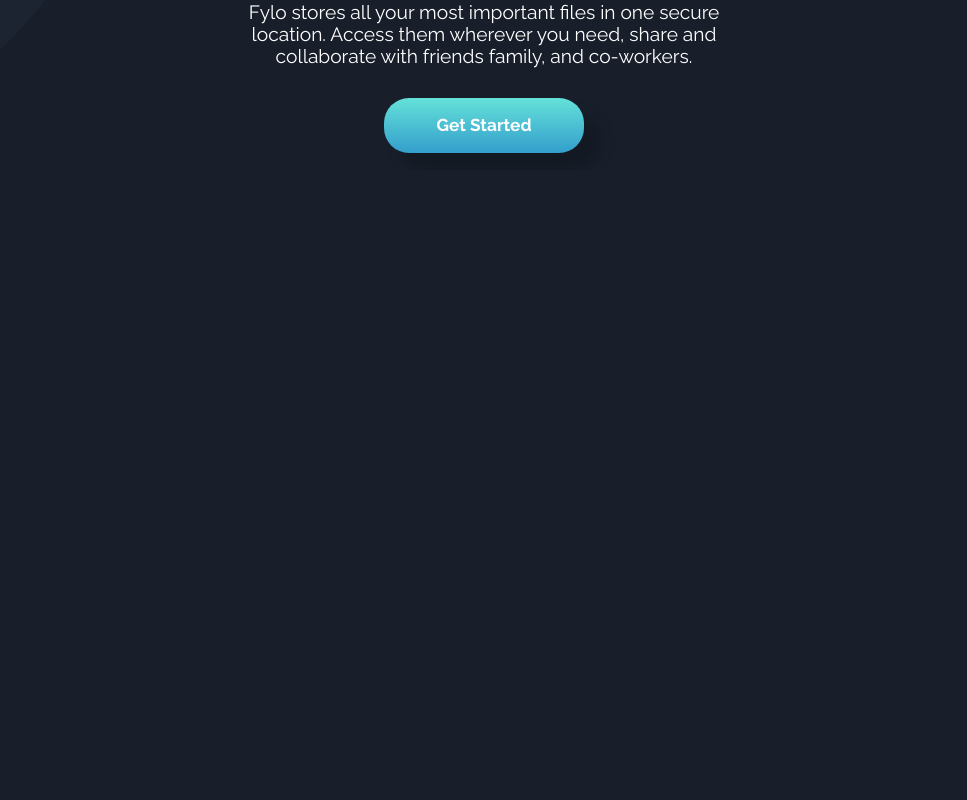
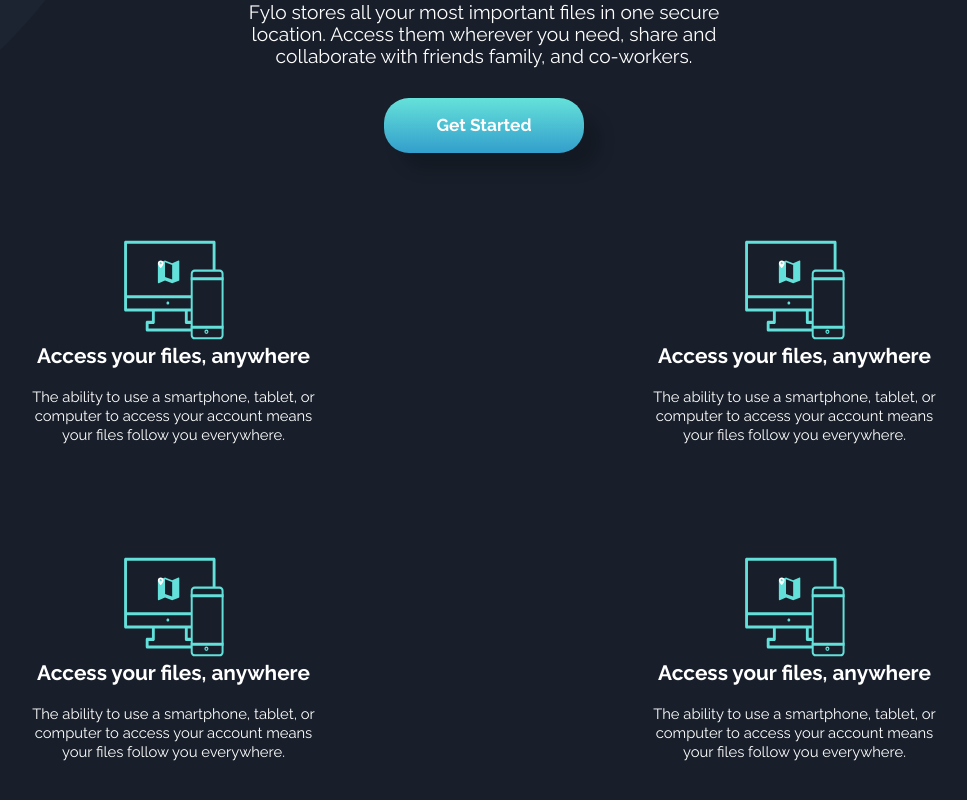
Before and after one commit to DonquixoteSabo/fylo-dark-theme, a Next.js app: page / in a window 1280 px wide. Shown: the part 801-1601 px from the top of the page, without its empty margins (156-1123 px from the left). Before the commit the page ends 971 px from the top, so only its background shows below. Built offline with nearby package versions, Linux system fonts and the light colour scheme.

Commit message:
feat: :sparkles: Add Cart component

```diff
--- /dev/null
+++ b/components/CartsItem.js
@@ -0,0 +1,39 @@
+import styled from 'styled-components';
+
+import Image from 'next/image';
+
+const Cart = styled.li`
+  display: flex;
+  flex-direction: column;
+  align-items: center;
+  margin: 2em;
+  color: ${({ theme }) => theme.colors.neutral};
+  max-width: 350px;
+
+  @media screen and (min-width: 786px) {
+    width: 50%;
+  }
+`;
+
+const Title = styled.header`
+  font: 700 1.3rem/2rem 'Raleway', sans-serif;
+  text-align: center;
+`;
+
+const Text = styled.p`
+  text-align: center;
+  font: 400 0.925rem/1.2rem 'Raleway', sans-serif;
+  margin: 1em 0;
+`;
+
+const StyledImage = styled(Image)``;
+
+export default function CartsItem({ title, content, img, alt }) {
+  return (
+    <Cart>
+      <StyledImage src={img} alt={alt} width={100} height={100} />
+      <Title>{title}</Title>
+      <Text>{content}</Text>
+    </Cart>
+  );
+}
--- a/pages/index.js
+++ b/pages/index.js
@@ -2,6 +2,7 @@ import Head from 'next/head';
 
 import Navigation from '../components/Navigation';
 import Header from '../components/Header';
+import Carts from '../components/Carts';
 
 export default function Home() {
   return (
@@ -17,6 +18,7 @@ export default function Home() {
       </Head>
       <Navigation />
       <Header />
+      <Carts />
     </>
   );
 }
```
